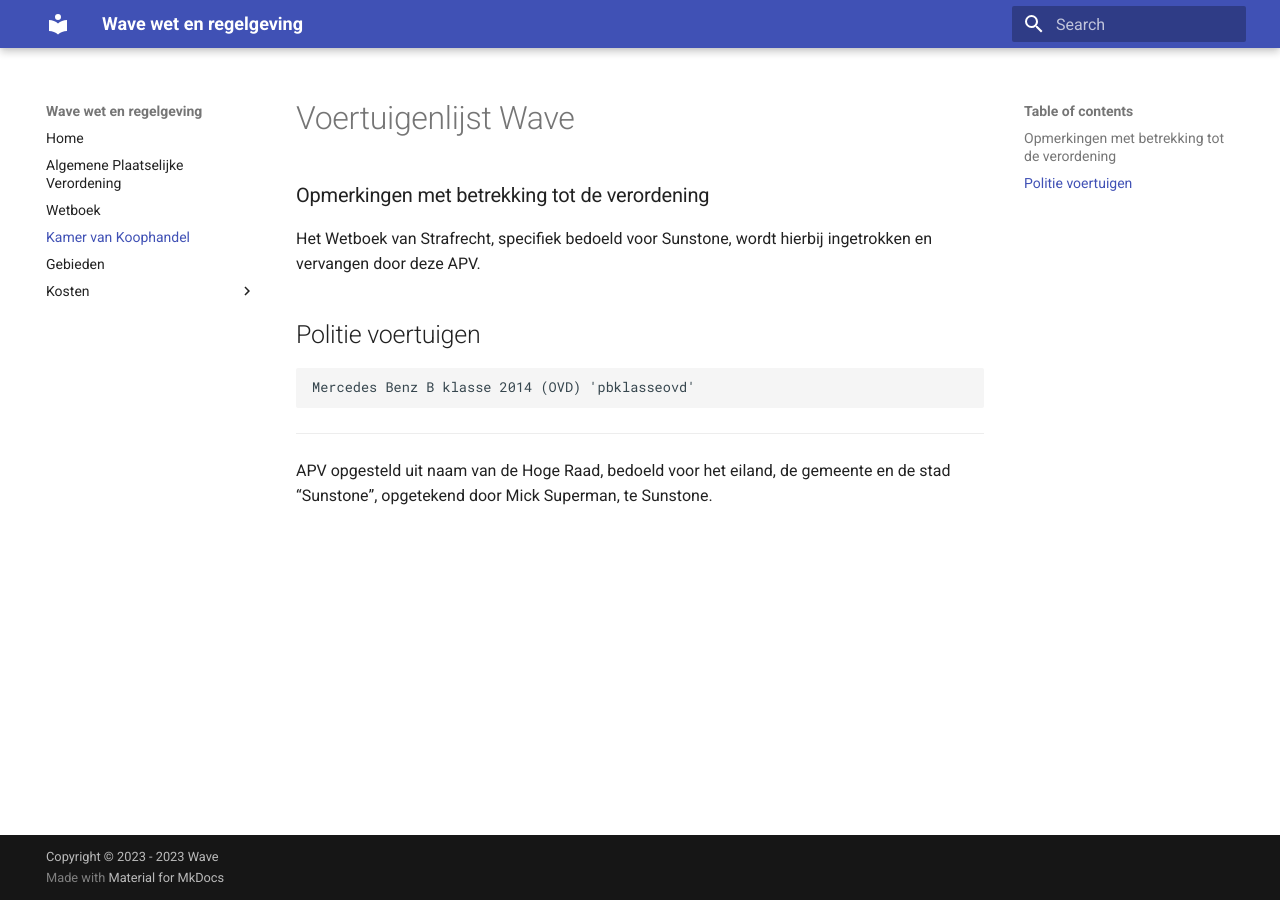
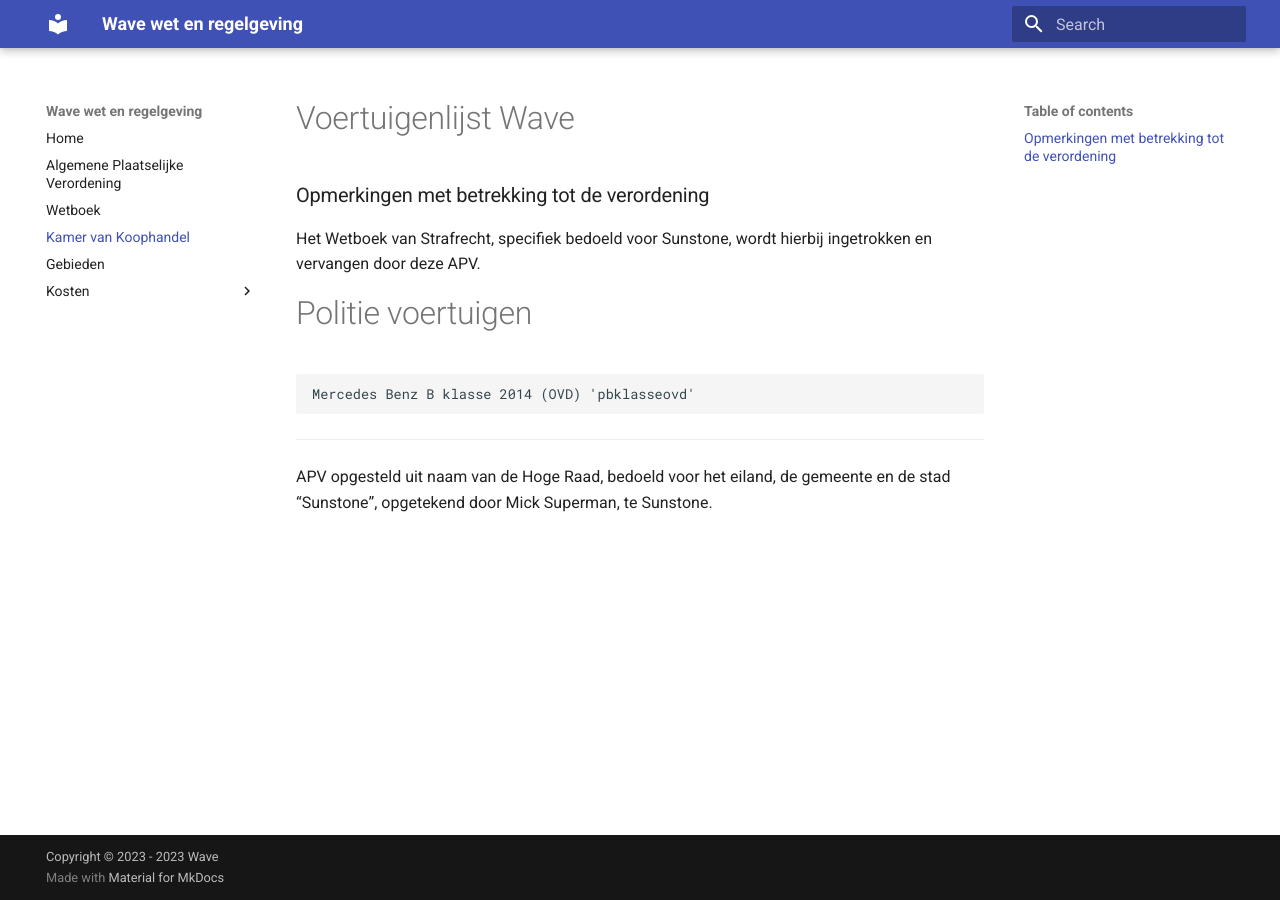
Before and after one commit to mickjoel/wetboek.sunstone, an MkDocs documentation site: the page built from docs/bedrijven.md, in a window 1280 px wide. Built offline with MkDocs 1.6.1 and Material for MkDocs 9.7.7, drawn with Linux system fonts in a browser that asks for light colours.

Commit message:
Update bedrijven.md

````diff
--- a/docs/bedrijven.md
+++ b/docs/bedrijven.md
@@ -4,7 +4,7 @@
 
 Het Wetboek van Strafrecht, specifiek bedoeld voor Sunstone, wordt hierbij ingetrokken en vervangen door deze APV.
 
-## Politie voertuigen
+# Politie voertuigen
 ```md
 Mercedes Benz B klasse 2014 (OVD) 'pbklasseovd'
 ```
````
